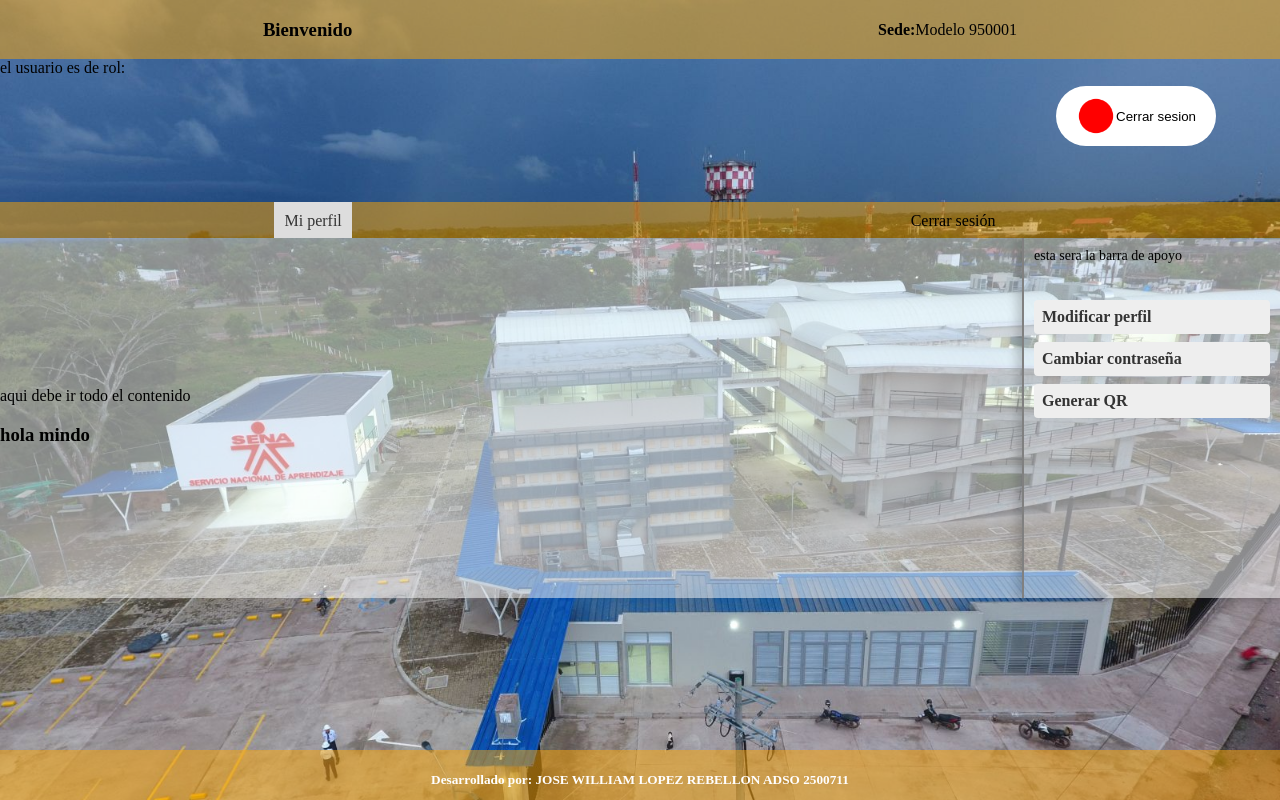
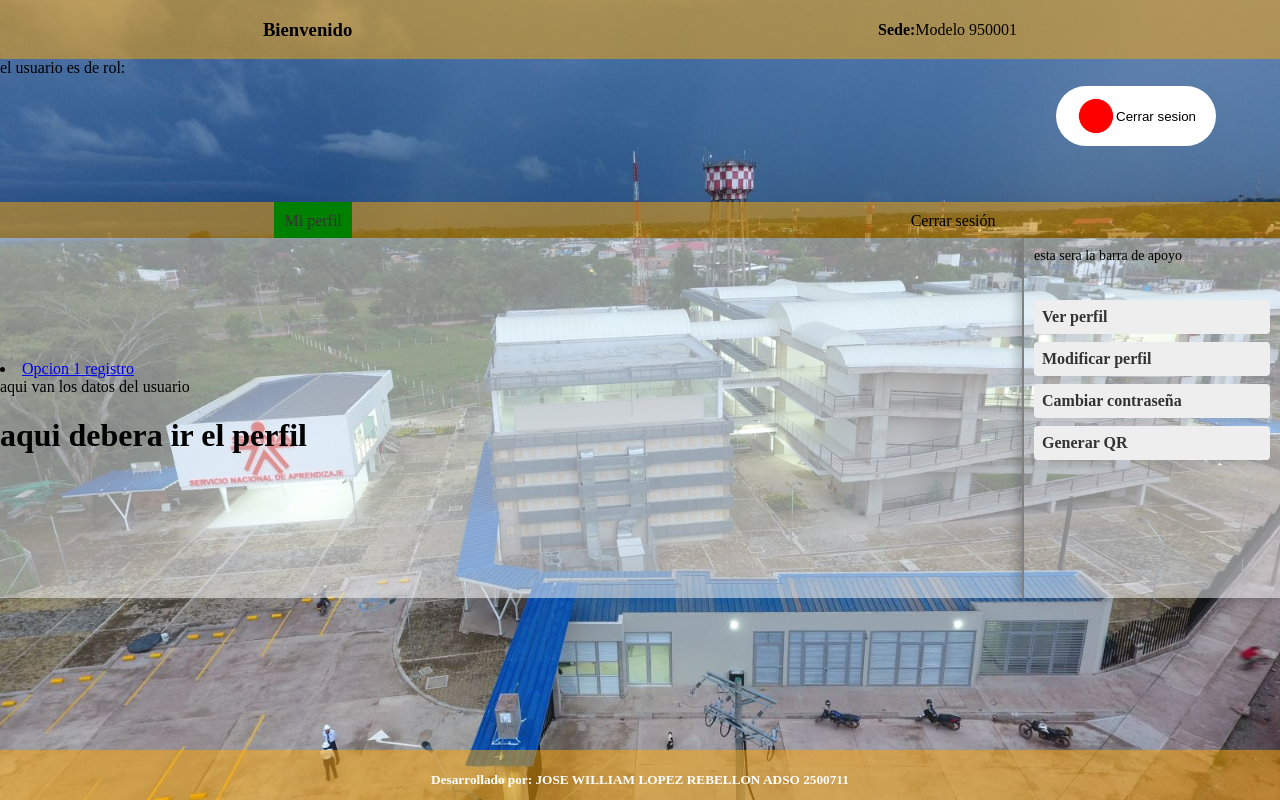
Before and after one commit to Williamlo21/phase2viejo, a PHP site: page /adso/ in a window 1280 px wide. Run offline with PHP 8.4, Linux system fonts and the light colour scheme; the visitor is signed in with stand-in values (Sample User, id 1).

Commit message:
creamos sesiones de las opciones del navegador.

```diff
--- a/assets/css/styles.css
+++ b/assets/css/styles.css
@@ -227,7 +227,7 @@
 
 /* Estilos para el enlace activo */
 .barraNavegacion li.active a {
-    background-color: #ddd;
+    background-color: green;
     color: #333;
 }
 
@@ -235,7 +235,7 @@
 .main{
     position: absolute;
     top: 33%;
-    width: 80%;
+    width:  80%;
     height: 50%;
     float: left;
     background-color: rgba(255, 255, 255, 0.5);
--- a/views/layouts/header.php
+++ b/views/layouts/header.php
@@ -39,9 +39,12 @@
   8: Super Admin  -->
     <!-- Seleccion de opciones que se muestran en la barra de navegacion de acuerdo al roll -->
     <?php
+    if (!isset($_SESSION['nav']) || !is_array($_SESSION['nav'])) {
+      $_SESSION['nav'] = array('menu' => 'miPerfil', 'opcion' => 'verPerfil');
+    }
     $miPerfilClass = $hacerRegistroClass = $informesClass = $crearVigilanteClass = '';
 
-    switch ($_SESSION['nav']) {
+    switch ($_SESSION['nav']['menu']) {
       case 'miPerfil':
         $miPerfilClass = 'active';
         break;
@@ -57,6 +60,8 @@
         // Agrega más casos según sea necesario
     }
     ?>
+
+
 
     <nav class="barraNavegacion">
       <ul>
--- a/views/layouts/sidebar.php
+++ b/views/layouts/sidebar.php
@@ -1,27 +1,31 @@
 <?php
 if (isset($_SESSION['identity'])) {
   echo "el usuario es de rol: " . $_SESSION['identity']->id_roll;
+?>
+  <main class="main">
+    <?php
+    switch ($_SESSION['nav']['menu']) {
+      case 'miPerfil':
+        // Verificar si la clave 'opcion' está definida en $_SESSION
+        switch ($_SESSION['nav']['opcion']) {
+          case 'verPerfil':
+    ?>
+            <li><a href="#">Opcion 1 registro</a></li>
+          <?php
+            echo "aqui van los datos del usuario";
+            require_once "views/usuarios/verPerfil.php";
+            break;
+          case 'modificarPerfil':
+          ?>
+            <h2>aqui modificamos el perfil o llamamos el formulario</h2>
+        <?php
+        break;
+          default:
+            echo "aun no ha seleccionado una opcion";
+            // Otros casos según sea necesario
+        }
 
         ?>
-  <main class="main">
-    <p>aqui debe ir todo el contenido</p>
-    <h3>hola mindo</h3>
-  </main>
-  <aside class="aside">
-    <p>esta sera la barra de apoyo</p>
-    <article>
-      <ul>
-    <?php
-    switch ($_SESSION['nav']) {
-      case 'miPerfil':
-    ?>
-
-
-            <li><a href="#">Modificar perfil</a></li>
-            <li><a href="#">Cambiar contraseña</a></li>
-            <li><a href="#">Generar QR</li></a>
-
-
       <?php
         break;
       case 'hacerRegistro':
@@ -43,16 +47,59 @@
         <li><a href="#">Opcion 1 vigilante</a></li>
         <li><a href="#">Opcion 2 vigilante</a></li>
         <li><a href="#">Opcion 3 vigilante</a></li>
-
+      <?php
+        break;
+      default:
+      ?>
+        <p>Aún no ha intentado realizar ninguna acción</p>
     <?php
     }
     ?>
-
-
+  </main>
+  <aside class="aside">
+    <p>esta sera la barra de apoyo</p>
+    <article>
+      <ul>
+        <?php
+        switch ($_SESSION['nav']['menu']) {
+          case 'miPerfil':
+        ?>
+            <li><a href="<?= base_url ?>usuarios/verPerfil">Ver perfil</a></li>
+            <li><a href="<?= base_url ?>usuarios/modificarPerfil">Modificar perfil</a></li>
+            <li><a href="#">Cambiar contraseña</a></li>
+            <li><a href="#">Generar QR</li></a>
+          <?php
+            break;
+          case 'hacerRegistro':
+          ?>
+            <li><a href="#">Opcion 1 registro</a></li>
+            <li><a href="#">Opcion 2 registro</a></li>
+            <li><a href="#">Opcion 3 registro</a></li>
+          <?php
+            break;
+          case 'informes':
+          ?>
+            <li><a href="#">Opcion 1 informes</a></li>
+            <li><a href="#">Opcion 2 informes</a></li>
+            <li><a href="#">Opcion 3 informes</a></li>
+          <?php
+            break;
+          case 'crearVigilante':
+          ?>
+            <li><a href="#">Opcion 1 vigilante</a></li>
+            <li><a href="#">Opcion 2 vigilante</a></li>
+            <li><a href="#">Opcion 3 vigilante</a></li>
+          <?php
+            break;
+          default:
+          ?>
+            <p>Aún no ha intentado realizar ninguna acción</p>
+        <?php
+        }
+        ?>
       </ul>
     </article>
   </aside>
-
 <?php
 }
 ?>
--- /dev/null
+++ b/views/usuarios/verPerfil.php
@@ -0,0 +1 @@
+<h1>aqui debera ir el perfil</h1>
```
Also changed, not shown: controllers/UsuariosController.php (+31 -11 lines). Lines whose indentation alone changed are shown as unchanged.
